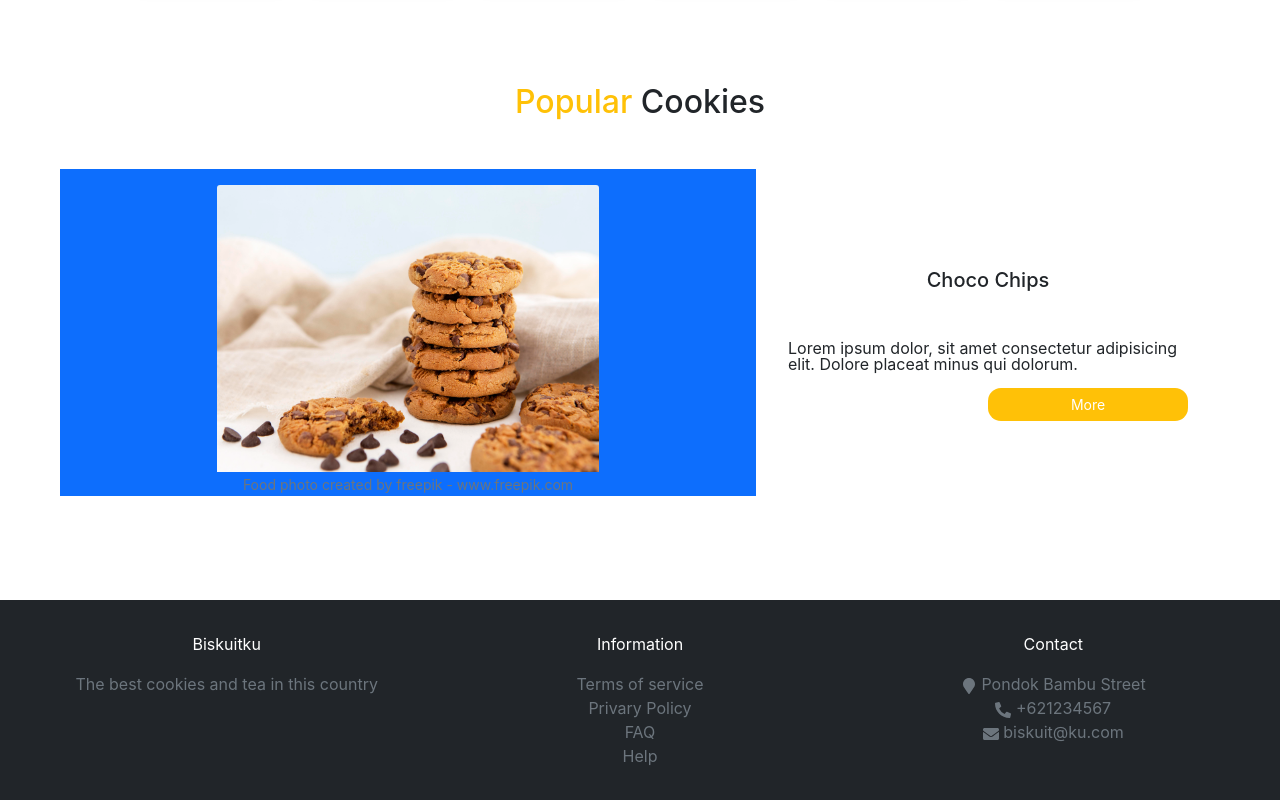
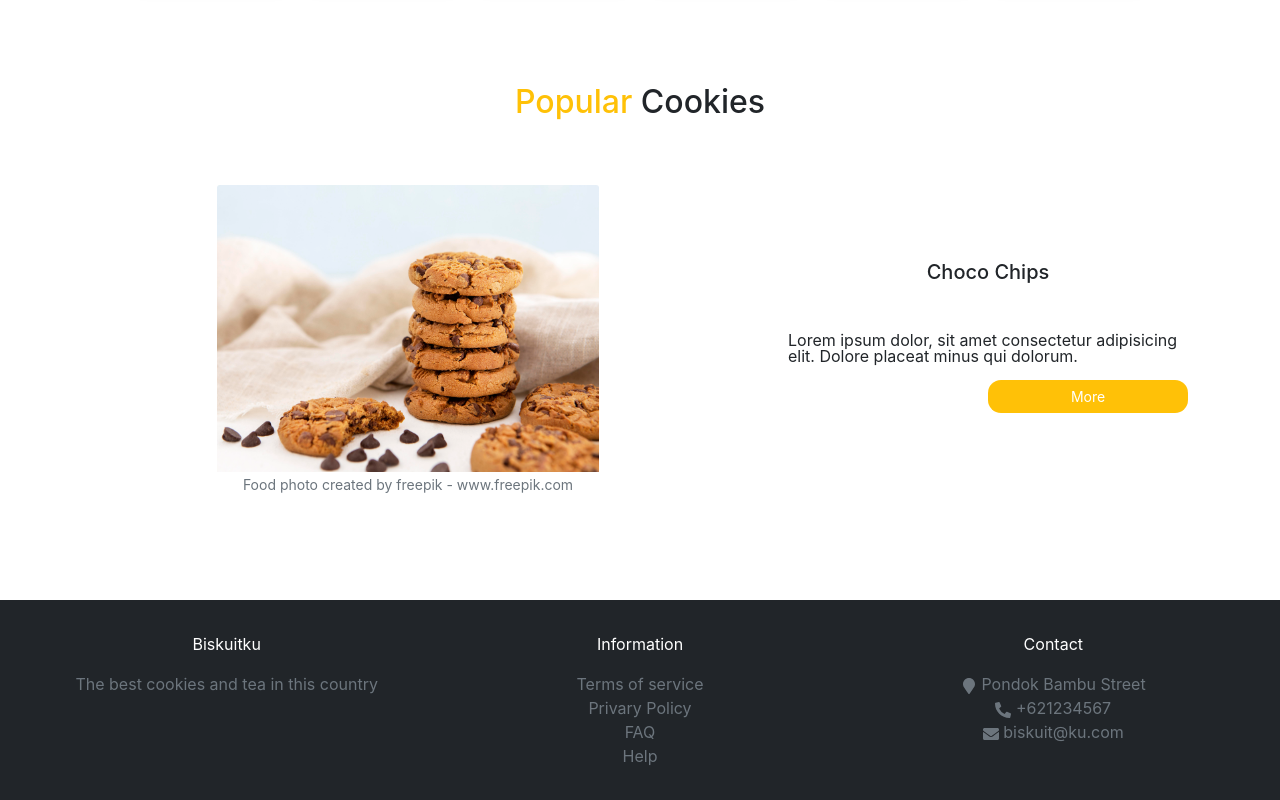
Before and after one commit to wandaaulia/redux-app, a React (Create React App) app: page / in a window 1280 px wide. Shown: the part 1243-2043 px from the top of the page. Built offline with nearby package versions, Linux system fonts and the light colour scheme.

Commit message:
fix image

```diff
--- a/src/ContentPopular.js
+++ b/src/ContentPopular.js
@@ -50,7 +50,7 @@ const ContentPopular = () => {
             data.map((item) => {
                 return (
                    <div key={item.id} className="d-flex py-md-4 px-xxl-3 flex-column flex-md-row justify-content-lg-between ">
-            <div className="mb-3 width-img-popular bg-primary">
+            <div className="mb-3 width-img-popular">
                 <div className="mt-3 w-100 mx-auto">
                     <div>
                     <img src={item.img} className="card-img-top gambar-popular h-50" />
@@ -66,7 +66,7 @@ const ContentPopular = () => {
 
            <div className="mt-2 p-lg-0">
            <div className="d-flex flex-column gap-0">
-              <div className="mb-lg-4 pt-md-3">
+              <div className="mb-lg-4">
                 <h5 className="bg-transparent">
                   {item.name}
                 </h5>
```
